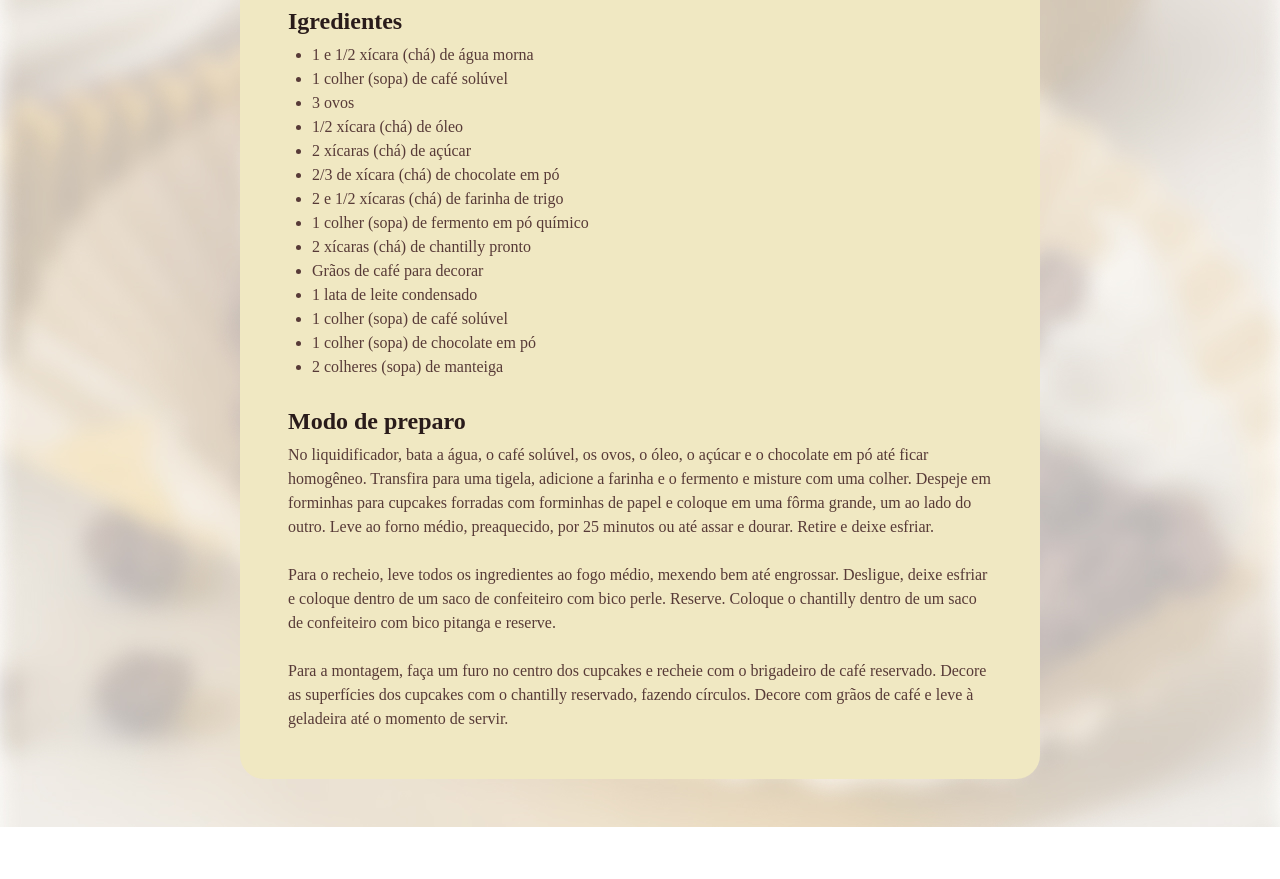
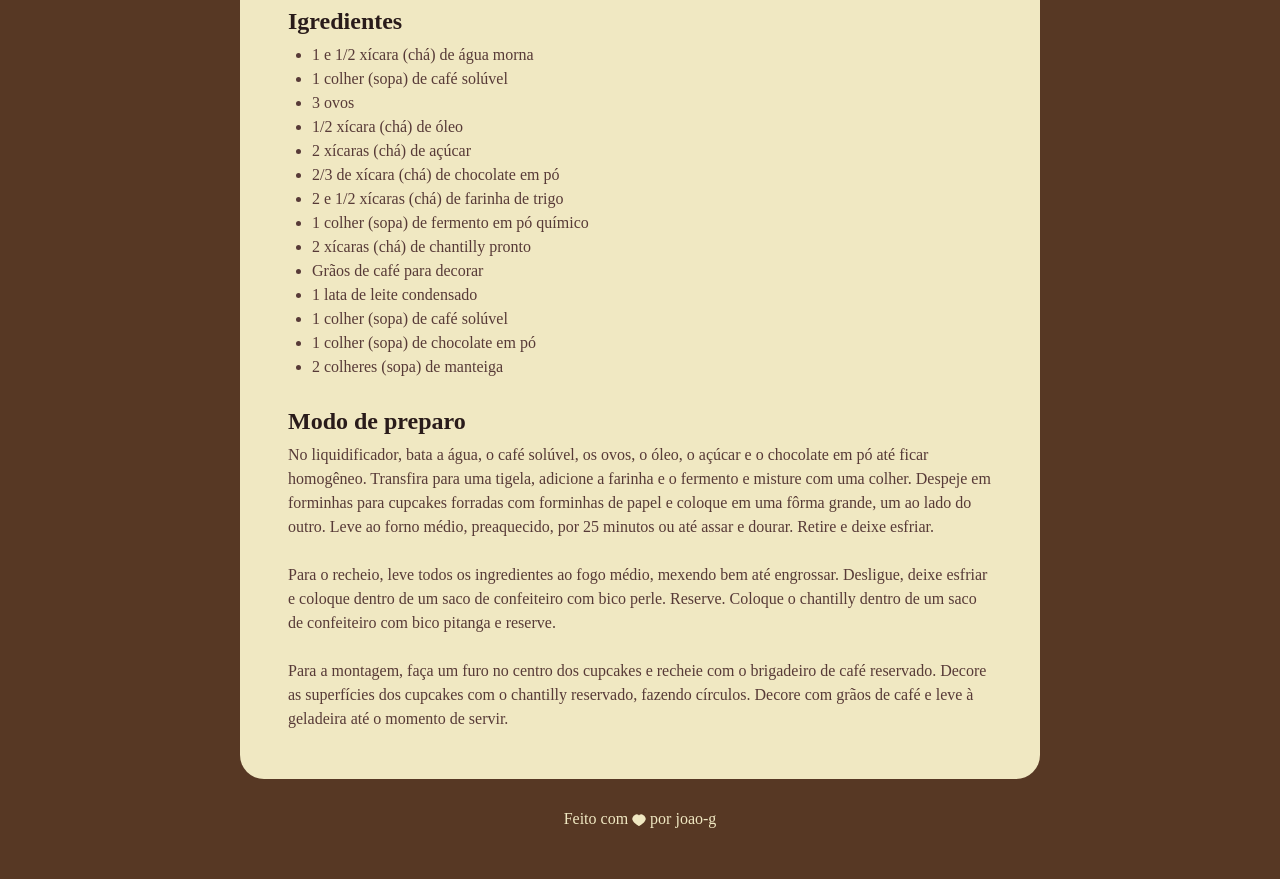
Before and after one commit to joao-g/receiptWebPage, a plain HTML site: page index.html in a window 1280 px wide. Shown: the part 720-1599 px from the top of the page. Before the commit the page ends 1547 px from the top, so only its background shows below. Drawn offline with Linux system fonts and the light colour scheme; a web font is replaced by a local one.

Commit message:
adjusting wallpaper color & footer

```diff
--- a/index.html
+++ b/index.html
@@ -70,5 +70,12 @@
             </section>
         </main>
     </div>
+
+    <footer>
+        <p>Feito com
+            <img src="assets/heart.svg" alt="A hear vector img">
+            por joao-g
+        </p>
+    </footer>
 </body>
 </html>
--- a/style.css
+++ b/style.css
@@ -10,8 +10,7 @@
 }
 
 body {
-    background-image: url(assets/bg-image.jpg);
-    background-size: cover;
+    background-color: #573824;
 }
 
 #page  {
@@ -20,7 +19,7 @@ body {
     padding: 24px;
     background-color: #F0E8C2;
     border-radius: 24px;
-    margin: 48px auto;
+    margin: 48px auto 28px;
 }
 
 img{
@@ -59,3 +58,13 @@ h1, h2 {
 ul {
     padding-left: 24px;
 }
+
+footer {
+    color: #F0E8C2;
+    text-align: center;
+    padding-bottom: 48px;
+}
+
+footer img {
+    vertical-align: middle;
+}
```
Also changed, not shown: assets/bg-image.jpg (deleted), assets/heart.svg (added).
